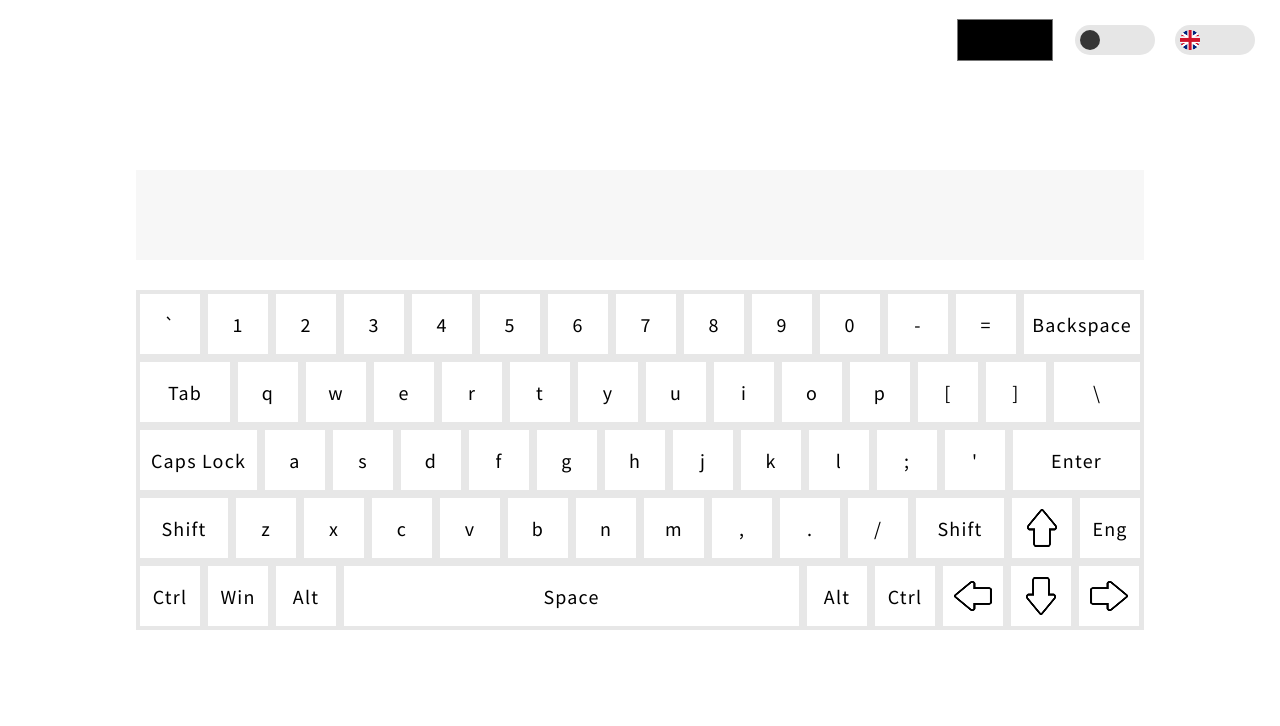
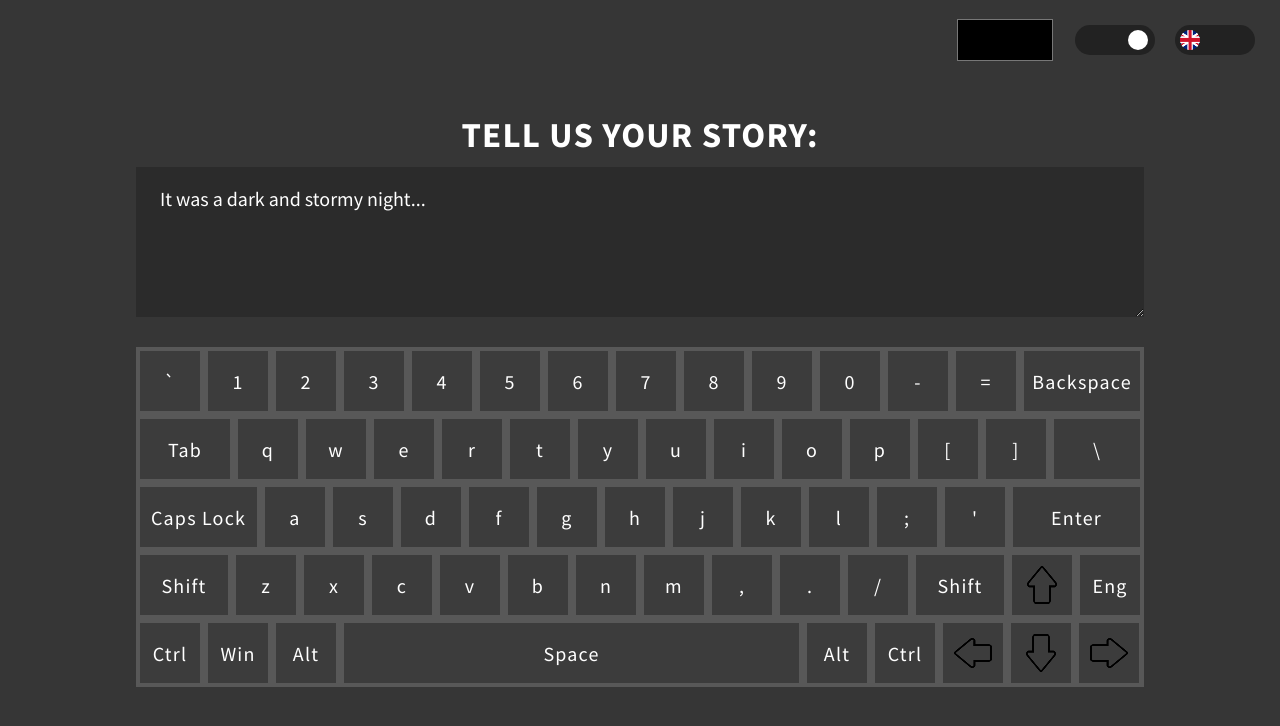
Before and after one commit to Vagoalex/rsschool_vagoalex, a website with bundled scripts: page virtual_keyboard/main/index.html in a window 1280 px wide. Both pictures are taken after a click on the element 1115 px from the left and 40 px from the top of the page. Built offline with nearby package versions, Linux system fonts and the light colour scheme; files whose address does not match are found by name.

Commit message:
feat: made a feat animation buttons in keydown and keyup

```diff
--- a/virtual_keyboard/main/css/components/main/_main.scss
+++ b/virtual_keyboard/main/css/components/main/_main.scss
@@ -115,28 +115,12 @@
 .shift_key {
 	width: 88px;
 }
-.shift_left {
-}
-.shift_right {
-}
-.ctrl_key {
-}
 .ctrl_left {
 	margin-left: 5px;
-}
-.alt_key {
-}
-.alt_left {
 }
 .space_key {
 	max-width: 455px;
 	width: 100%;
-}
-.alt_right {
-}
-.ctrl_right {
-}
-.arrow_key {
 }
 .arrow_up {
 	background: url('../../../../../../rsschool_vagoalex/virtual_keyboard/assets/icons/arrow_up.png');
@@ -178,17 +162,28 @@
 	background-position: center;
 	color: transparent;
 }
+.text-label {
+	margin-bottom: 10px;
+	font-size: 35px;
+	font-weight: bold;
+	text-transform: uppercase;
+	transition: 0.2s;
+}
 .text {
 	max-width: 1008px;
+	min-width: 1008px;
+	max-height: 480px;
+	min-height: 90px;
 	width: 100%;
-	height: 90px;
+	height: 150px;
 	margin-bottom: 30px;
 	border: none;
 	outline: none;
-	font-size: 26px;
+	font-size: 20px;
 	background-color: #f7f7f7;
-	padding-left: 10px;
+	padding: 20px;
 	transition: 0.2s;
+	word-break: break-all;
 }
 
 body.active {
@@ -224,7 +219,9 @@ body.active {
 	color: #333;
 	transition: 0.2s;
 }
-
+.text-label.active {
+	color: #fff;
+}
 .text.active {
 	background-color: #2b2b2b;
 	color: #fff;
--- a/virtual_keyboard/main/js/components/UI.js
+++ b/virtual_keyboard/main/js/components/UI.js
@@ -1,20 +1,4 @@
-export const UI = {
-	keys: document.querySelectorAll('.keys'),
-	spaceKey: document.querySelector('.space_key'),
-	shift_left: document.querySelector('.shift_left'),
-	shift_right: document.querySelector('.shift_right'),
-	caps_lock_key: document.querySelector('.caps-lock_key'),
-	toggle_circle: document.querySelector('.toggle_circle'),
-	language_mode: document.querySelector('.language_mode'),
-	night_mode: document.querySelector('.night_mode'),
-	body: document.querySelector('body'),
-	text_input: document.querySelector('.text'),
-	change_color: document.querySelector('.change_light-color'),
-	keyboard_lights: document.querySelector('.keyboard_lights'),
-	colors: document.querySelector('.colors__input'),
-	keyboard_wrapper: document.querySelector('.keyboard-wrapper'),
-	keyboard_keys: document.querySelector('.keyboard-keys'),
-};
+// After start App we created a UI object for easy navigation;
 
 export const rusLayout = [
 	'ё',
@@ -44,7 +28,7 @@ export const rusLayout = [
 	'з',
 	'х',
 	'ъ',
-	'/',
+	'\\',
 	'Caps Lock',
 	'ф',
 	'ы',
@@ -58,7 +42,7 @@ export const rusLayout = [
 	'ж',
 	'э',
 	'Enter',
-	'Shift',
+	'ShiftLeft',
 	'я',
 	'ч',
 	'с',
@@ -69,15 +53,15 @@ export const rusLayout = [
 	'б',
 	'ю',
 	'.',
-	'Shift',
+	'ShiftRight',
 	'Up',
 	'Rus',
-	'Ctrl',
+	'ControlLeft',
 	'Win',
-	'Alt',
+	'AltLeft',
 	'Space',
-	'Alt',
-	'Ctrl',
+	'AltRight',
+	'ControlRight',
 	'Left',
 	'Down',
 	'Right',
@@ -125,7 +109,7 @@ export const engLayout = [
 	';',
 	"'",
 	'Enter',
-	'Shift',
+	'ShiftLeft',
 	'z',
 	'x',
 	'c',
@@ -136,15 +120,15 @@ export const engLayout = [
 	',',
 	'.',
 	'/',
-	'Shift',
+	'ShiftRight',
 	'Up',
 	'Eng',
-	'Ctrl',
+	'ControlLeft',
 	'Win',
-	'Alt',
+	'AltLeft',
 	'Space',
-	'Alt',
-	'Ctrl',
+	'AltRight',
+	'ControlRight',
 	'Left',
 	'Down',
 	'Right',
--- a/virtual_keyboard/main/js/components/helpers.js
+++ b/virtual_keyboard/main/js/components/helpers.js
@@ -1,90 +1,22 @@
-import { UI, rusLayout, engLayout } from './UI.js';
+import { UI } from '../main.js';
 
-export function createWindowElements() {
-	UI.body.insertAdjacentHTML(
-		'afterBegin',
-		`<div class="container">
-			<div class="language_mode">
-				<div class="language_circle"></div>
-			</div>
-			<div class="night_mode">
-				<div class="toggle_circle"></div>
-			</div>
-			<div class="change_light-color">
-				<div class="colors">
-					<input class="colors__input" type="color" />
-				</div>
-			</div>
-			<div class="keyboard-wrapper">
-				<div class="keyboard_lights"></div>
-				<div class="keyboard-keys"></div>
-			</div>
-				<input type="text" class="text" />
-			</div>`
-	);
+export function changeColor() {
+	for (let i = 0; i < UI.keys.length; i++) {
+		UI.keys[i].style.color = UI.colors.value;
+	}
+	UI.keyboard_lights.style.background = UI.colors.value;
 }
 
-export function createKeyboardElements(language_layout) {
-	const keyboard = document.querySelector('.keyboard-keys');
-	language_layout.map(key => {
-		const KeyElement = new Key(key);
-		console.log(KeyElement.createKey(key));
-		keyboard.append(KeyElement.createKey(key));
-	});
-}
-
-class Key {
-	constructor(keyName) {
-		this.keyName = keyName;
-	}
-	createKey(keyName) {
-		const div = document.createElement('div');
-		div.classList.add('keys');
-		div.textContent = keyName;
-		switch (keyName) {
-			case 'Backspace':
-				div.classList.add('backspace_key');
-				break;
-			case 'Tab':
-				div.classList.add('tab_key');
-				break;
-			case '\\':
-				div.classList.add('splash_key');
-				break;
-			case 'Caps Lock':
-				div.classList.add('caps-lock_key');
-				break;
-			case 'Enter':
-				div.classList.add('enter_key');
-				break;
-			case 'Shift':
-				div.classList.add('shift_key');
-				break;
-			case 'Up':
-				div.classList.add('arrow_up');
-				break;
-			case 'Left':
-				div.classList.add('arrow_left');
-				break;
-			case 'Down':
-				div.classList.add('arrow_down');
-				break;
-			case 'Right':
-				div.classList.add('arrow_right');
-				break;
-			case 'Ctrl':
-				div.classList.add('ctrl_key');
-				break;
-			case 'Alt':
-				div.classList.add('alt_key');
-				break;
-			case 'Space':
-				div.classList.add('space_key');
-				break;
-
-			default:
-				break;
-		}
-		return div;
+export function changeLightMode() {
+	UI.toggle_circle.classList.toggle('active');
+	UI.body.classList.toggle('active');
+	UI.language_mode.classList.toggle('active');
+	UI.night_mode.classList.toggle('active');
+	UI.keyboard_wrapper.classList.toggle('active');
+	UI.text_label.classList.toggle('active');
+	UI.text_input.classList.toggle('active');
+	UI.change_color.classList.toggle('active');
+	for (let i = 0; i < UI.keys.length; i++) {
+		UI.keys[i].classList.toggle('keys_night');
 	}
 }
--- /dev/null
+++ b/virtual_keyboard/main/js/components/view.js
@@ -0,0 +1,121 @@
+class Key {
+	constructor(keyName) {
+		this.keyName = keyName;
+	}
+
+	createKey(keyName) {
+		const div = document.createElement('div');
+		div.classList.add('keys');
+		div.textContent = this.keyName;
+		div.setAttribute('keyname', this.keyName);
+		switch (keyName) {
+			case 'Backspace':
+				div.classList.add('backspace_key');
+				break;
+			case 'Tab':
+				div.classList.add('tab_key');
+				break;
+			case '\\':
+				div.classList.add('splash_key');
+				break;
+			case 'Caps Lock':
+				div.classList.add('caps-lock_key');
+				div.setAttribute('keyname', 'CapsLock');
+				break;
+			case 'Enter':
+				div.classList.add('enter_key');
+				break;
+			case 'ShiftLeft':
+				div.classList.add('shift_key');
+				div.setAttribute('keyname', 'ShiftLeft');
+				div.textContent = 'Shift';
+				break;
+			case 'ShiftRight':
+				div.classList.add('shift_key');
+				div.setAttribute('keyname', 'ShiftRight');
+				div.textContent = 'Shift';
+				break;
+			case 'Up':
+				div.classList.add('arrow_up');
+				div.setAttribute('keyname', 'ArrowUp');
+				div.textContent = '';
+				break;
+			case 'Left':
+				div.classList.add('arrow_left');
+				div.setAttribute('keyname', 'ArrowLeft');
+				div.textContent = '';
+				break;
+			case 'Down':
+				div.classList.add('arrow_down');
+				div.setAttribute('keyname', 'ArrowDown');
+				div.textContent = '';
+				break;
+			case 'Right':
+				div.classList.add('arrow_right');
+				div.setAttribute('keyname', 'ArrowRight');
+				div.textContent = '';
+				break;
+			case 'ControlLeft':
+				div.classList.add('ctrl_key');
+				div.setAttribute('keyname', 'ControlLeft');
+				div.textContent = 'Ctrl';
+				break;
+			case 'ControlRight':
+				div.classList.add('ctrl_key');
+				div.setAttribute('keyname', 'ControlRight');
+				div.textContent = 'Ctrl';
+				break;
+			case 'AltLeft':
+				div.classList.add('alt_key');
+				div.setAttribute('keyname', 'AltLeft');
+				div.textContent = 'Alt';
+				break;
+			case 'AltRight':
+				div.classList.add('alt_key');
+				div.setAttribute('keyname', 'AltRight');
+				div.textContent = 'Alt';
+				break;
+			case 'Space':
+				div.classList.add('space_key');
+				break;
+
+			default:
+				break;
+		}
+		return div;
+	}
+}
+
+export function createWindowElements() {
+	const body = document.querySelector('body');
+	body.insertAdjacentHTML(
+		'afterBegin',
+		`<div class="container">
+			<div class="language_mode">
+				<div class="language_circle"></div>
+			</div>
+			<div class="night_mode">
+				<div class="toggle_circle"></div>
+			</div>
+			<div class="change_light-color">
+				<div class="colors">
+					<input class="colors__input" type="color" />
+				</div>
+			</div>
+			<div class="keyboard-wrapper">
+				<div class="keyboard_lights"></div>
+				<div class="keyboard-keys"></div>
+			</div>
+			<label class="text-label" for="keyboard">Tell us your story:</label>
+			<textarea class="text" id="keyboard" name="keyboard"> It was a dark and stormy night... </textarea>
+			</div>`
+	);
+}
+
+export function createKeyboardElements(languageLayout) {
+	const keyboard = document.querySelector('.keyboard-keys');
+	languageLayout.forEach(key => {
+		const KeyElement = new Key(key);
+		keyboard.append(KeyElement.createKey(key));
+	});
+}
--- a/virtual_keyboard/main/js/main.js
+++ b/virtual_keyboard/main/js/main.js
@@ -1,5 +1,6 @@
-import { createWindowElements, createKeyboardElements } from './components/helpers.js';
-import { UI, rusLayout, engLayout } from './components/UI.js';
+import { createWindowElements, createKeyboardElements } from './components/view.js';
+import { changeColor, changeLightMode } from './components/helpers.js';
+import { engLayout } from './components/UI.js';
 
 // Start App;
 (() => {
@@ -7,22 +8,46 @@ import { UI, rusLayout, engLayout } from './components/UI.js';
 	createKeyboardElements(engLayout);
 })();
 
-console.log(UI.night_mode);
-// UI.night_mode.addEventListener('click', () => {
-// 	UI.toggle_circle.classList.toggle('active');
-// 	UI.body.classList.toggle('active');
-// 	UI.language_mode.classList.toggle('active');
-// 	UI.night_mode.classList.toggle('active');
-// 	UI.keyboard_wrapper.classList.toggle('active');
-// 	UI.text_input.classList.toggle('active');
-// 	UI.change_color.classList.toggle('active');
-// 	for (let i = 0; i < UI.keys.length; i++) {
-// 		UI.keys[i].classList.toggle('keys_night');
-// 	}
-// });
-// UI.colors.addEventListener('input', () => {
-// 	for (let i = 0; i < UI.keys.length; i++) {
-// 		UI.keys[i].style.color = UI.colors.value;
-// 	}
-// 	UI.keyboard_lights.style.background = UI.colors.value;
-// });
+export const UI = {
+	keys: document.querySelectorAll('.keys'),
+	spaceKey: document.querySelector('.space_key'),
+	shift_left: document.querySelector('.shift_left'),
+	shift_right: document.querySelector('.shift_right'),
+	caps_lock_key: document.querySelector('.caps-lock_key'),
+	toggle_circle: document.querySelector('.toggle_circle'),
+	language_mode: document.querySelector('.language_mode'),
+	night_mode: document.querySelector('.night_mode'),
+	body: document.querySelector('body'),
+	text_label: document.querySelector('.text-label'),
+	text_input: document.querySelector('.text'),
+	change_color: document.querySelector('.change_light-color'),
+	keyboard_lights: document.querySelector('.keyboard_lights'),
+	colors: document.querySelector('.colors__input'),
+	keyboard_wrapper: document.querySelector('.keyboard-wrapper'),
+	keyboard_keys: document.querySelector('.keyboard-keys'),
+};
+
+UI.night_mode.addEventListener('click', changeLightMode);
+UI.colors.addEventListener('input', changeColor);
+
+window.addEventListener('keydown', event => {
+	UI.keys.forEach(key => {
+		if ((event.key === key.getAttribute('keyname') && event.key !== 'CapsLock') || (event.code === key.getAttribute('keyname') && event.key !== 'CapsLock')) {
+			key.classList.add('active');
+		}
+	});
+});
+window.addEventListener('keyup', event => {
+	UI.keys.forEach(key => {
+		if ((event.key === key.getAttribute('keyname') && event.key !== 'CapsLock') || (event.code === key.getAttribute('keyname') && event.key !== 'CapsLock')) {
+			key.classList.remove('active');
+			key.classList.add('remove');
+		}
+
+		setTimeout(() => {
+			if (key.getAttribute('keyname') !== 'CapsLock') {
+				key.classList.remove('remove');
+			}
+		}, 200);
+	});
+});
```
Also changed, not shown: virtual_keyboard/package.json (added, +16 -0 lines), virtual_keyboard/main/css/styles.css, 3 other files.
